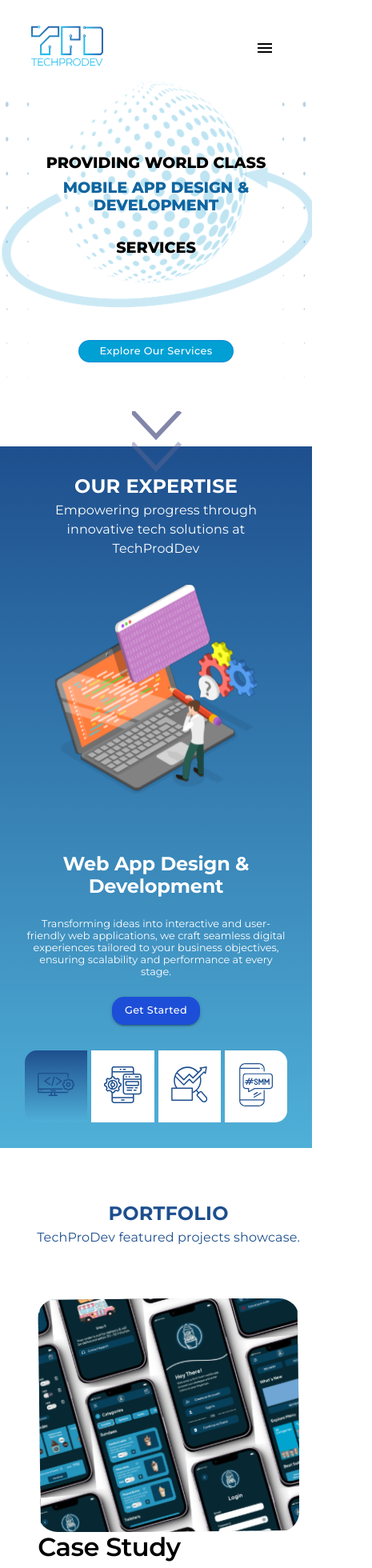
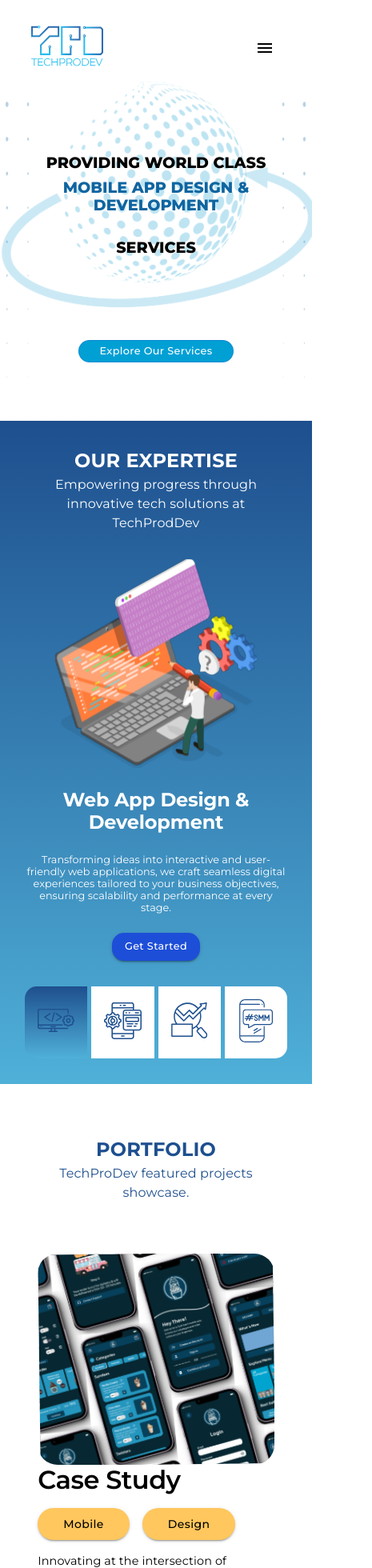
Before and after one commit to usama216/TechproDev, a React (Create React App) app: page / in a window 390 px wide. Shown: the top 1960 px of the page at 80% size, 465 px wide, since content can reach past the window. Built offline with nearby package versions, Linux system fonts and the light colour scheme.

Commit message:
Final one

```diff
--- a/src/Pages/Home/HomeComponents/HeroSection.js
+++ b/src/Pages/Home/HomeComponents/HeroSection.js
@@ -15,7 +15,9 @@ const HeroSection = () => {
 
   return (
     <>
-      <Box sx={{paddingBottom:'3rem'}}>
+      <Box sx={{paddingBottom:'3rem','@media(max-width:480px)':{
+        paddingBottom:'1rem'
+      }}}>
 
 
       <Box
--- a/src/Pages/Home/HomeComponents/OurExpertise.js
+++ b/src/Pages/Home/HomeComponents/OurExpertise.js
@@ -102,7 +102,12 @@ const OurExpertise = () => {
 
                     }}
                   >
-                    <Box height='23rem'>
+                    <Box height='23rem'
+                    sx={{'@media(max-width:480px)':{
+                      height:'20rem'
+                    }}}
+
+                    >
                       <img
                         src={
                           index === 0
--- a/src/Pages/Home/HomeComponents/Portfolio.js
+++ b/src/Pages/Home/HomeComponents/Portfolio.js
@@ -73,6 +73,10 @@ const Portfolio = () => {
 
         paddingTop: "4rem",
         paddingBottom: "4rem",
+'@media(max-width:480px)':{
+  paddingRight:'8%'
+}
+
       }}
     >
       <Box
--- a/src/Pages/Home/HomeComponents/Testimonials.js
+++ b/src/Pages/Home/HomeComponents/Testimonials.js
@@ -75,8 +75,8 @@ const TestimonialCard = ({ id, role, companyName, content, rating }) => (
           <img src={Mypic} alt="My Pic" style={{ width: "100%", height: "100%", objectFit: "cover" }} />
         </Box>
         <Box sx={{ paddingLeft: "1.5rem" }}>
-          <Typography fontWeight={600}>{role}</Typography>
-          <Typography sx={{ color: "#1E4F8E" }}>{companyName}</Typography>
+          <Typography fontWeight={600} fontSize={'1rem'} sx={{'@media(max-width:480px)':{fontSize:'0.9rem'}}}>{role}</Typography>
+          <Typography sx={{ color: "#1E4F8E", '@media(max-width:480px)':{fontSize:'0.9rem'} }} >{companyName}</Typography>
         </Box>
       </Box>
       <Typography sx={{ color: "#0F65A0", textAlign: "center", fontSize:'1rem', lineHeight:'20px' }}>{content}</Typography>
--- a/src/Pages/Portfolio/PortfolioIndex.js
+++ b/src/Pages/Portfolio/PortfolioIndex.js
@@ -40,6 +40,8 @@ const PortfolioIndex = () => {
             color: "white",
             textAlign: "center",
             height: "30vh",
+            paddingLeft:'8%',
+            paddingRight:'8%',
             "@media(max-width:480px)": {
               height: "20vh",
             },
@@ -94,6 +96,7 @@ const PortfolioIndex = () => {
           justifyContent={"center"}
           alignItems={"center"}
           paddingTop={"4rem"}
+
         >
           <Grid container>
             <Grid item lg={4} sm={12}>
--- a/src/components/Arrows.css
+++ b/src/components/Arrows.css
@@ -21,12 +21,12 @@ width: 60px;
   /* Media query for smaller screens */
   @media screen and (max-width: 768px) {
         .arrows-container {
-
-        top: 60%; /* Adjusted top percentage for smaller screens */
+         display: none;
         }
 
     .arrows path {
-      stroke-width: 1.5vw; /* Adjusted stroke width for smaller screens */
+      stroke-width: 1.5vw;
+
     }
   }
 
```
